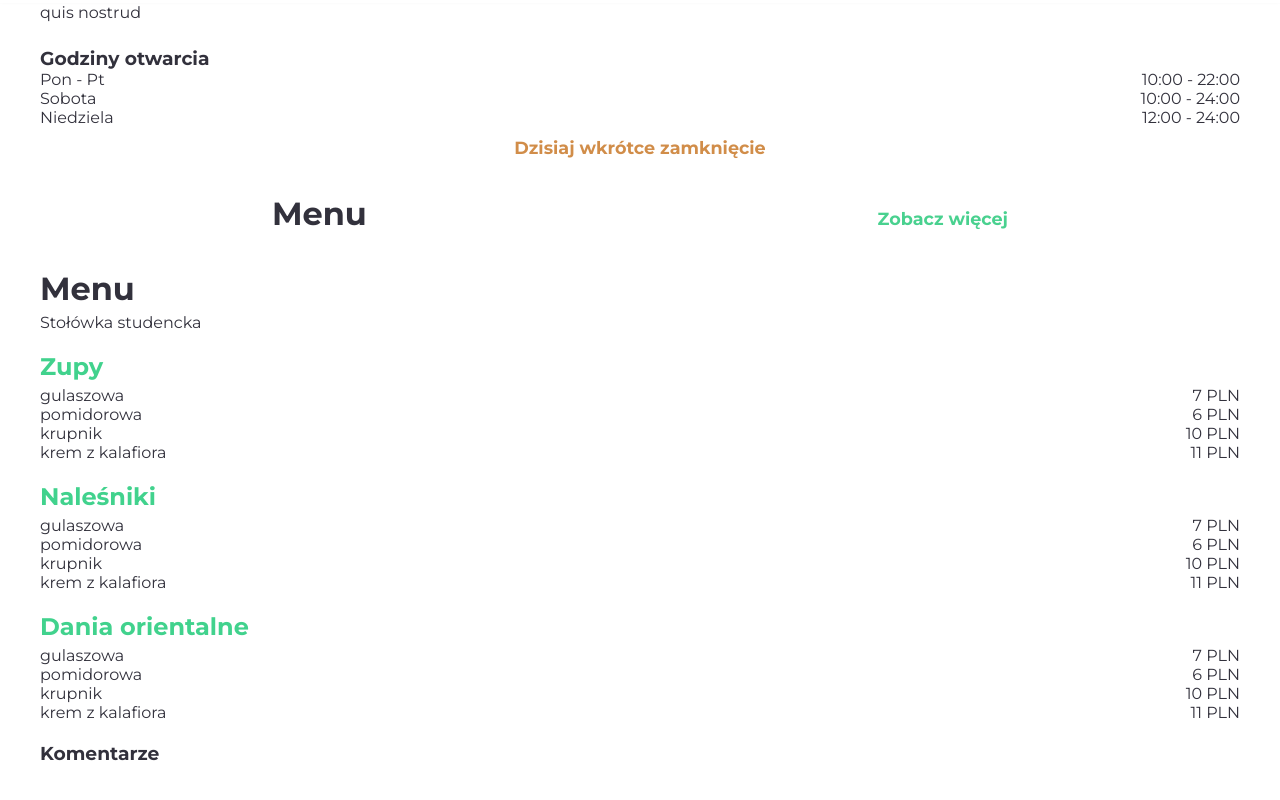
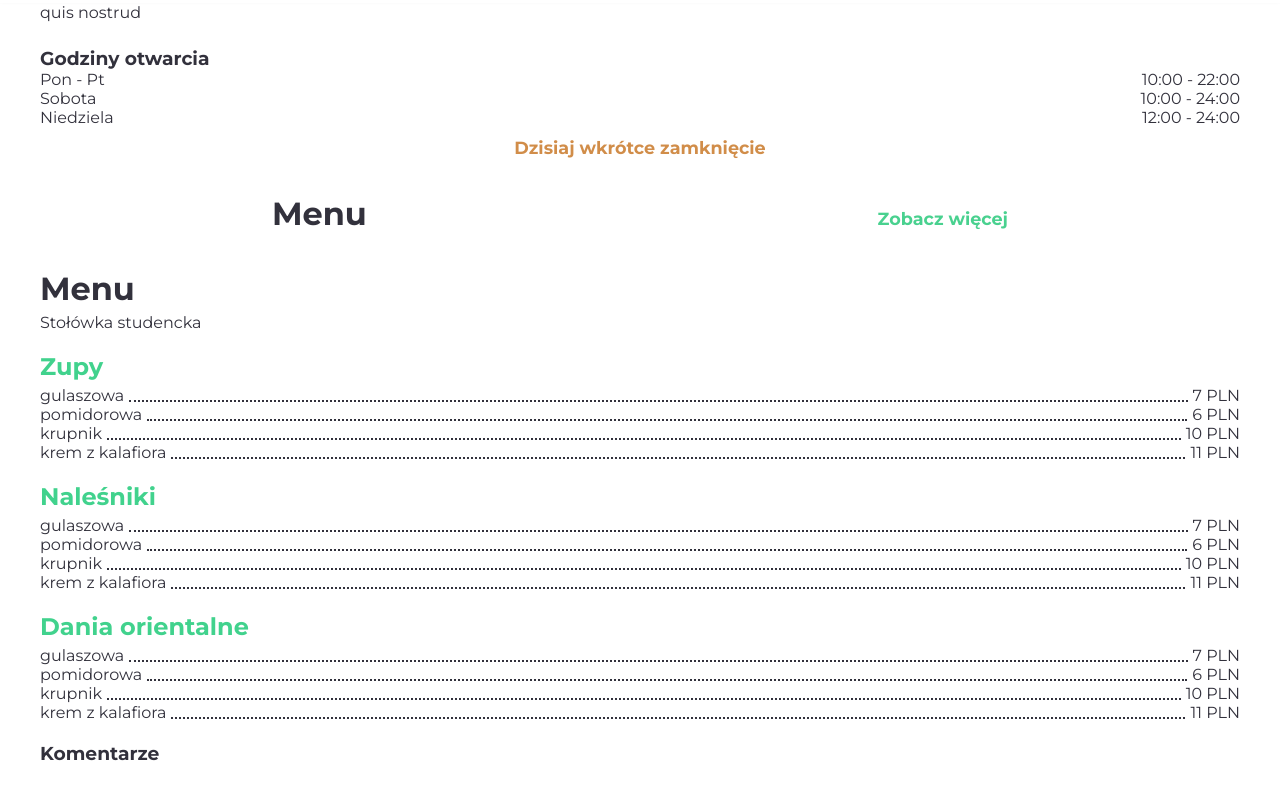
Before and after one commit to akai-org/polifood-client, a React (Create React App) app: page /restaurant-info in a window 1280 px wide. Shown: the part 797-1597 px from the top of the page. Built offline with nearby package versions, Linux system fonts and the light colour scheme.

Commit message:
Add dots padding in menu entries

```diff
--- a/src/components/RestaurantMenu/RestaurantMenu.js
+++ b/src/components/RestaurantMenu/RestaurantMenu.js
@@ -17,6 +17,7 @@ export default function (props) {
                   <div className="dish-name">
                     {dish.name}
                   </div>
+                  <div className="dots"></div>
                   <div>
                     {dish.price} {dish.currency}
                   </div>
--- a/src/components/RestaurantMenu/RestaurantMenu.scss
+++ b/src/components/RestaurantMenu/RestaurantMenu.scss
@@ -1,3 +1,5 @@
+@import '../../assets/styles/colors';
+
 .main-title {
   margin: 5px 0;
 }
@@ -21,6 +23,8 @@
   flex-direction: space-between;
 }
 
-.dish-name {
+.dots {
   flex: 1;
+  border-bottom: 2px dotted $mainFont;
+  margin: 3px 5px;
 }
```
